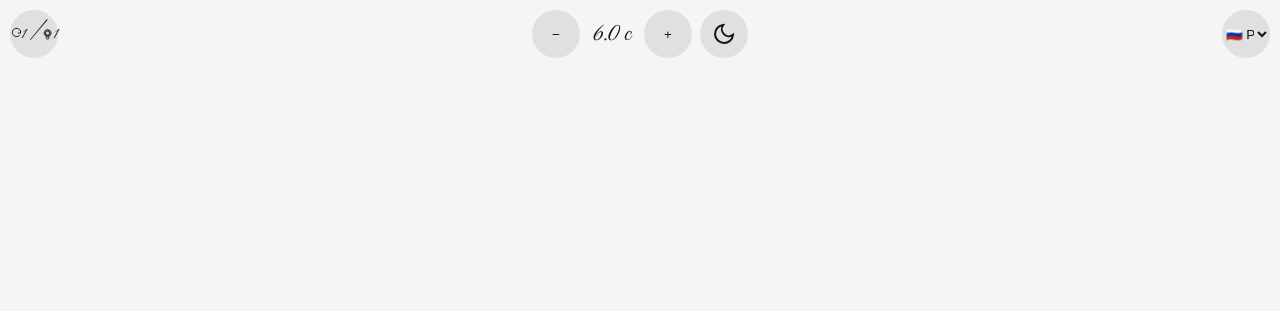
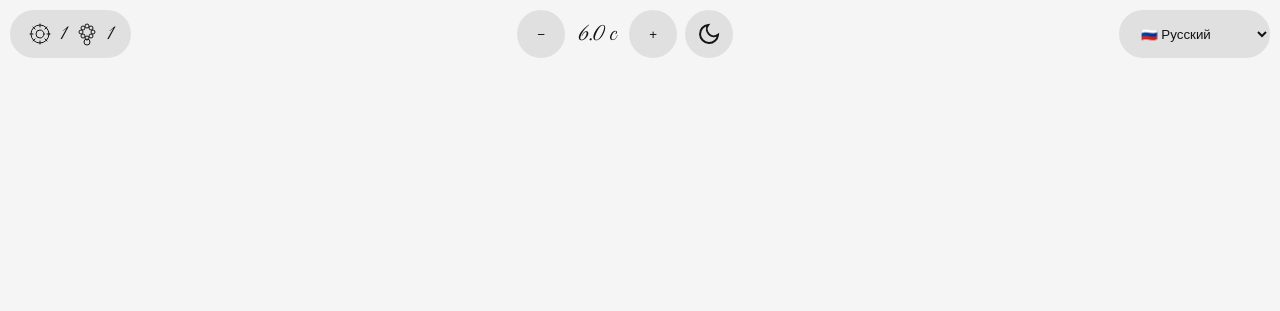
Before and after one commit to maximmurmansk/Mahamantra, a plain HTML site: page index.html in a window 1280 px wide. Shown: the top 311 px of the page. Drawn offline with Linux system fonts and the light colour scheme.

Commit message:
исправил переключатель языка

```diff
--- a/index.html
+++ b/index.html
@@ -18,14 +18,38 @@
         <!-- ░░ ШАПКА ░░ -->
         <div class="panel">
             <!-- счётчик -->
-            <div class="counter circle">
-                <svg class="icon" viewBox="0 0 24 24">
-                    <polyline points="23 4 23 10 17 10" />
-                    <path d="M20.49 15A9 9 0 1 1 23 10" />
+            <div class="counter ellipse">
+                <!-- Сударшана-чакра, 24×24 -->
+                <svg
+                    class="icon"
+                    viewBox="0 0 24 24"
+                    fill="none"
+                    stroke="currentColor"
+                    stroke-width="1"
+                    stroke-linecap="round"
+                    stroke-linejoin="round"
+                >
+                    <!-- внешнее кольцо -->
+                    <circle cx="12" cy="12" r="9" />
+                    <!-- внутреннее кольцо -->
+                    <circle cx="12" cy="12" r="4" />
+                    <!-- 8 лезвий (шипы) -->
+                    <path d="M12 2 v3" />
+                    <path d="M12 19 v3" />
+                    <path d="M2 12 h3" />
+                    <path d="M19 12 h3" />
+                    <path d="M5 5 l2.1 2.1" />
+                    <path d="M16.9 16.9 l2.1 2.1" />
+                    <path d="M5 19 l2.1-2.1" />
+                    <path d="M16.9 7.1 l2.1-2.1" />
                 </svg>
-                <span id="roundsVal">1</span>
-                <span class="sep">/</span>
-                <svg class="icon" viewBox="0 0 24 24">
+                <span id="roundsVal" class="counter-num">1</span>
+                <svg
+                    class="icon"
+                    viewBox="0 0 24 24"
+                    fill="none"
+                    stroke="currentColor"
+                >
                     <circle cx="12" cy="4" r="2" />
                     <circle cx="16" cy="6" r="2" />
                     <circle cx="18" cy="10" r="2" />
@@ -36,7 +60,7 @@
                     <circle cx="8" cy="6" r="2" />
                     <circle cx="12" cy="20" r="3" />
                 </svg>
-                <span id="beadsVal">1</span>
+                <span id="beadsVal" class="counter-num">1</span>
             </div>
 
             <!-- скорость + тема -->
@@ -66,7 +90,7 @@
                 </button>
             </div>
             <!-- язык -->
-            <select id="langSel" class="circle">
+            <select id="langSel" class="ellipse">
                 <option value="be">🇧🇾 Беларуская</option>
                 <option value="cs">🇨🇿 Čeština</option>
                 <option value="he">🇮🇱 עברית</option>
--- a/style2.css
+++ b/style2.css
@@ -44,6 +44,34 @@ body {
     border: none;
     cursor: pointer;
 }
+
+.ellipse {
+    /* фиксируем высоту */
+    height: 48px;
+    /* ширина зависит от контента */
+    width: auto; /* растёт сколько нужно */
+    min-width: 100px; /* можно оставить минимальное */
+    padding: 0 18px; /* регулируйте по вкусу */
+    /* закругляем половину высоты → ровная капсула */
+    border-radius: 24px; /* 48 / 2  */
+    /* или просто 9999px — то же самое */
+    /* остальное без изменений */
+    background: var(--btn-bg);
+    color: var(--btn-fg);
+    display: inline-flex; /* или flex/inline-block — как удобно */
+    align-items: center;
+    gap: 8px;
+    justify-content: center;
+    border: none;
+    cursor: pointer;
+    white-space: nowrap; /* запрет переноса внутри, если нужно */
+}
+/* внутри овала-счётчика все svg держим одного размера */
+.ellipse svg {
+    width: 24px;
+    height: 24px;
+    flex-shrink: 0; /* запрещаем сжиматься при нехватке места */
+}
 .circle svg {
     width: 24px;
     height: 24px;
@@ -51,7 +79,11 @@ body {
     stroke-width: 2;
     fill: none;
 }
-
+/* крупные цифры в счётчике */
+.counter-num {
+    font-size: 22px; /* выберите 22–26 px, как нравится */
+    line-height: 1; /* чтобы не «подпрыгивали» */
+}
 /* шапка */
 .panel {
     position: fixed;
```
